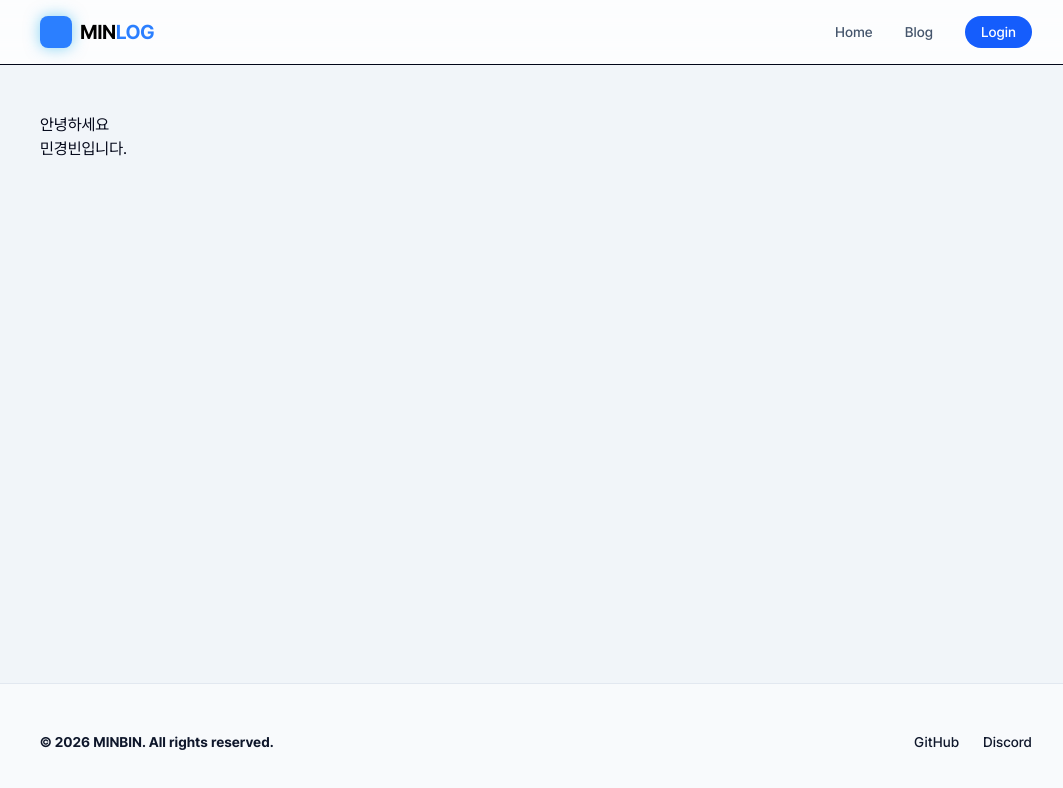
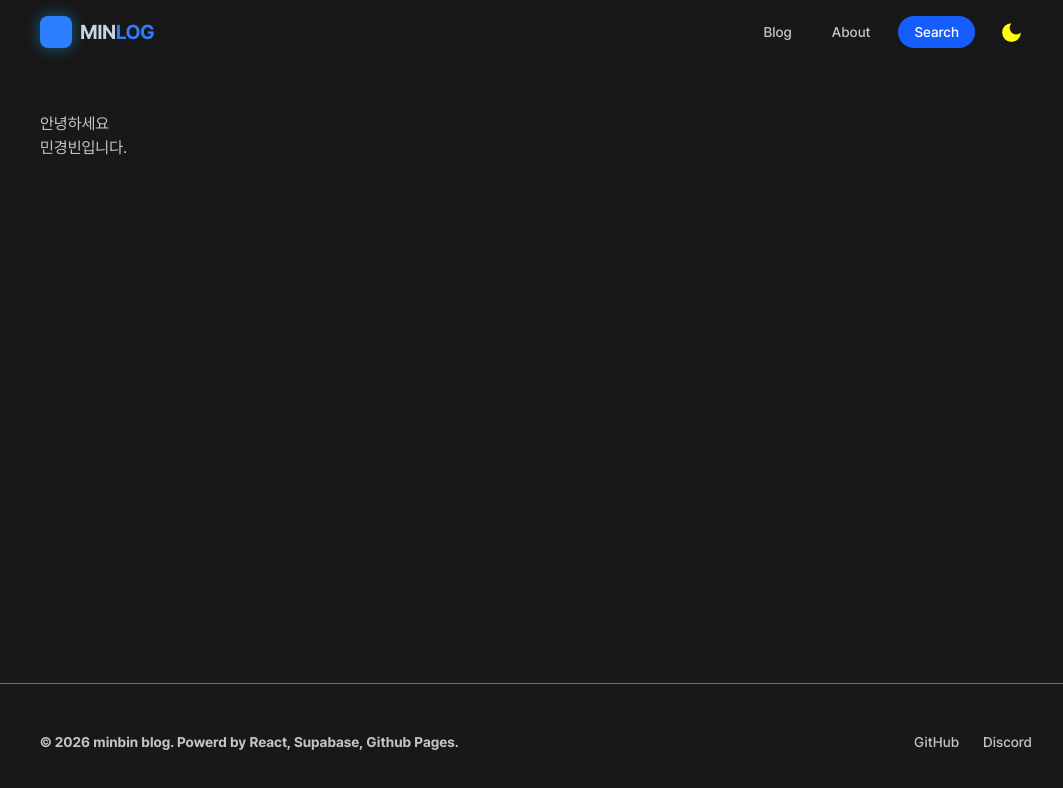
Before and after one commit to min06150315/min06150315.github.io, a React (Vite) app: page / in a window 1280 px wide. Shown: the top 788 px of the page, without its empty margins (104-1167 px from the left). Built offline with nearby package versions, Linux system fonts and the light colour scheme.

Commit message:
헤더 푸터 디자인

```diff
--- a/src/components/layout/Footer.tsx
+++ b/src/components/layout/Footer.tsx
@@ -2,13 +2,13 @@ import { Link } from 'react-router-dom';
 
 export const Footer = () => {
   return (
-    <footer className="w-full bg-slate-50 border-t border-slate-200 py-12">
+    <footer className="w-full border-t border-slate-500 py-12">
       <div className="max-w-5xl mx-auto px-4">
         <div className="flex flex-col md:flex-row justify-between items-center gap-y-4">
-          <p className="text-sm font-bold text-slate-900">
-            © 2026 MINBIN. All rights reserved.
+          <p className="text-sm font-bold">
+            © 2026 minbin blog. Powerd by React, Supabase, Github Pages.
           </p>
-          <div className="flex gap-6 text-sm font-medium text-slate-900">
+          <div className="flex gap-6 text-sm font-medium">
             <Link to="/github">GitHub</Link>
             <Link to="/discord">Discord</Link>
           </div>
--- a/src/components/layout/Header.tsx
+++ b/src/components/layout/Header.tsx
@@ -2,29 +2,49 @@ import { Link } from 'react-router-dom';
 
 export const Header = () => {
   return (
-    <header className="sticky top-0 z-50 w-full border-b borde-slate-200  bg-white/80 backdrop-blur-md">
+    <header className="sticky top-0 z-50 w-full backdrop-blur-md">
       <div className="max-w-5xl mx-auto h-16 px-4 flex items-center justify-between">
         {/* 로고 */}
-        <Link to="/" className="flex items-center gap-x-2 group cursor-pointer">
+        <Link
+          to="/"
+          className="flex items-center gap-x-2 group cursor-pointer px-3 py-2 -ml-3 rounded-md hover:bg-hover-black transition-colors"
+        >
           <div className="w-8 h-8 bg-blue-500 rounded-lg shadow-[0_0_15px_rgba(14,165,233,0.5)]"></div>
-          <span className="text-xl font-bold tracking-tight text-black">
+          <span className="text-xl font-bold tracking-tight text-slate-300">
             MIN<span className="text-blue-500">LOG</span>
           </span>
         </Link>
 
-        <nav className="flex items-center gap-x-8 text-sm font-medium text-slate-600">
-          <Link to="/" className="hover:text-blue-500">
-            Home
-          </Link>
-          <Link to="/Blog" className="hover:text-blue-500">
+        <nav className="flex items-center gap-x-4 text-sm font-medium">
+          <Link
+            to="/blog"
+            className="px-3 py-2 rounded-md hover:bg-hover-black transition-colors"
+          >
             Blog
           </Link>
           <Link
-            to="/login"
+            to="/about"
+            className="px-3 py-2 rounded-md hover:bg-hover-black transition-colors"
+          >
+            About
+          </Link>
+          <Link
+            to="/search"
             className="px-4 py-1.5 bg-blue-600 hover:bg-blue-500 text-white rounded-full transition-all"
           >
-            Login
+            Search
           </Link>
+          <div className="cursor-pointer px-2 py-2 rounded-md hover:bg-hover-black transition-colors">
+            <svg
+              xmlns="http://www.w3.org/2000/svg"
+              width="25"
+              height="25"
+              viewBox="0 0 24 24"
+              fill="yellow"
+            >
+              <path d="M12 3a6 6 0 0 0 9 9 9 9 0 1 1-9-9Z" />
+            </svg>
+          </div>
         </nav>
       </div>
     </header>
--- a/src/components/ui/Button.tsx
+++ b/src/components/ui/Button.tsx
@@ -0,0 +1,5 @@
+export const Button = () => {
+  return (
+    <div>Button</div>
+  )
+}
--- a/src/main.tsx
+++ b/src/main.tsx
@@ -3,7 +3,7 @@ import { createRoot } from 'react-dom/client';
 import { QueryClientProvider } from '@tanstack/react-query';
 import { ReactQueryDevtools } from '@tanstack/react-query-devtools';
 import queryClient from './lib/queryClient.ts';
-import './styles/index.css';
+import './styles/global.css';
 import App from './App.tsx';
 
 createRoot(document.getElementById('root')!).render(
--- a/src/styles/index.css
+++ b/src/styles/global.css
@@ -4,7 +4,7 @@
 
 @layer base {
   body {
-    @apply antialiased text-slate-950 bg-slate-100;
+    @apply antialiased text-base-white bg-base-black;
 
     font-family:
       'Pretendard',
--- a/src/styles/theme.css
+++ b/src/styles/theme.css
@@ -2,6 +2,9 @@
   --color-brand: #1da1f2;
   --color-success: #10b981;
   --color-error: #ef4444;
+  --color-base-black: #181818;
+  --color-base-white: #c5c5c5;
+  --color-hover-black: #222;
 
   --font-sans: 'Pretendard', sans-serif;
 }
```
